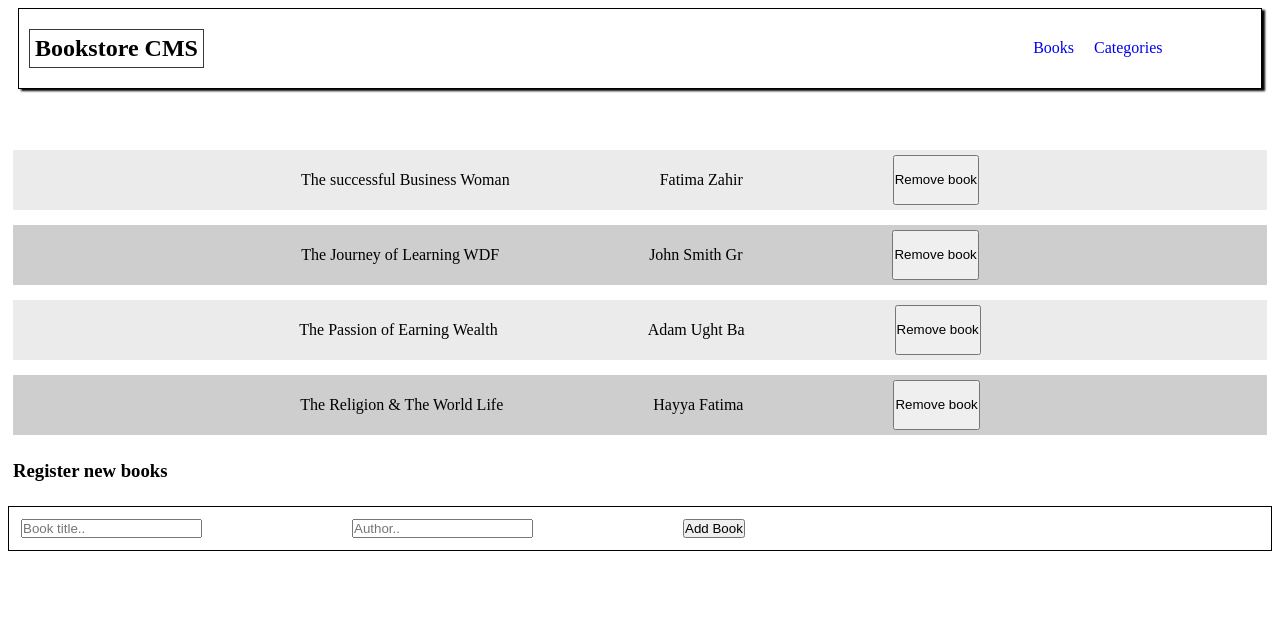
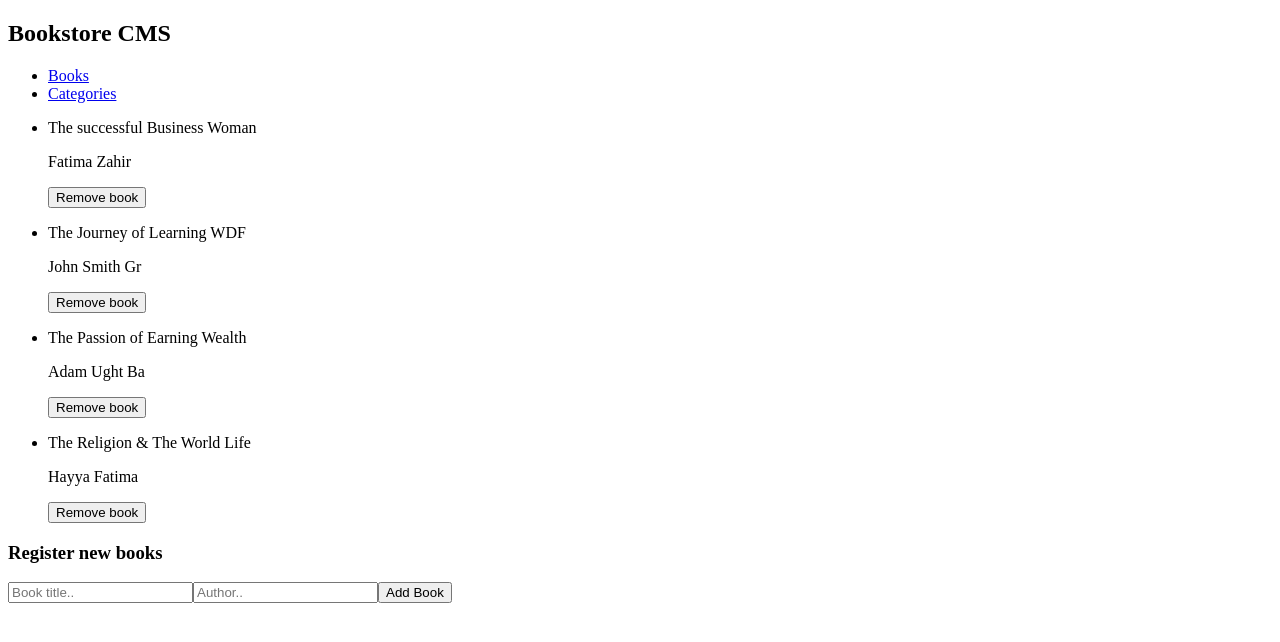
Before and after one commit to Fatima-hub333/BookStore, a React (Create React App) app: page / in a window 1280 px wide. Shown: the top 642 px of the page. Built offline with nearby package versions, Linux system fonts and the light colour scheme.

Commit message:
Update App.css

```diff
--- a/src/App.css
+++ b/src/App.css
@@ -1,83 +1,39 @@
-* {
-  padding: 0;
+.App {
+  text-align: center;
 }
 
-.navcont {
-  display: flex;
-  justify-content: space-between;
-  align-items: center;
-  border: 1px solid black;
-  box-shadow: 3px 2px 2px rgb(0 0 0);
-  margin-left: 10px;
-  margin-right: 10px;
-  padding-left: 10px;
+.App-logo {
+  height: 40vmin;
+  pointer-events: none;
 }
 
-.navList {
-  list-style-type: none;
-  text-decoration: none;
-  margin-right: 8%;
-  display: flex;
-  gap: 20px;
+@media (prefers-reduced-motion: no-preference) {
+  .App-logo {
+    animation: App-logo-spin infinite 20s linear;
+  }
 }
 
-.navList a {
-  text-decoration: none;
+.App-header {
+  background-color: #282c34;
+  min-height: 100vh;
+  display: flex;
+  flex-direction: column;
+  align-items: center;
+  justify-content: center;
+  font-size: calc(10px + 2vmin);
+  color: white;
 }
 
-.listBooks {
-  display: flex;
-  flex-direction: column;
-  list-style: none;
-  gap: 15px;
-  margin-bottom: 20px;
-  padding-top: 45px;
-  padding-left: 5px;
-  padding-right: 5px;
+.App-link {
+  color: #61dafb;
 }
 
-.list-item {
-  padding: 5px;
-  display: flex;
-  justify-content: center;
-  gap: 150px;
+@keyframes App-logo-spin {
+  from {
+    transform: rotate(0deg);
+  }
+
+  to {
+    transform: rotate(360deg);
+  }
 }
-
-.list-item:nth-child(even) {
-  background-color: rgb(206, 206, 206);
-}
-
-.list-item:nth-child(odd) {
-  background-color: rgb(235, 235, 235);
-}
-
-h2 {
-  padding: 5px;
-  border: 1px solid rgb(57, 57, 57);
-}
-
-h3 {
-  padding: 5px;
-}
-
-.add-form {
-  display: flex;
-  gap: 150px;
-  margin-top: 15px;
-  align-items: flex-start;
-  padding: 12px;
-  border: 1px solid;
-}
-
-.footer {
-  display: flex;
-  justify-content: space-between;
-  align-items: center;
-  padding: 3px;
-  border: 1px solid black;
-  box-shadow: 3px 2px 2px rgb(0 0 0);
-  position: absolute;
-  bottom: 10px;
-  left: 10px;
-  right: 10px;
-}
```
